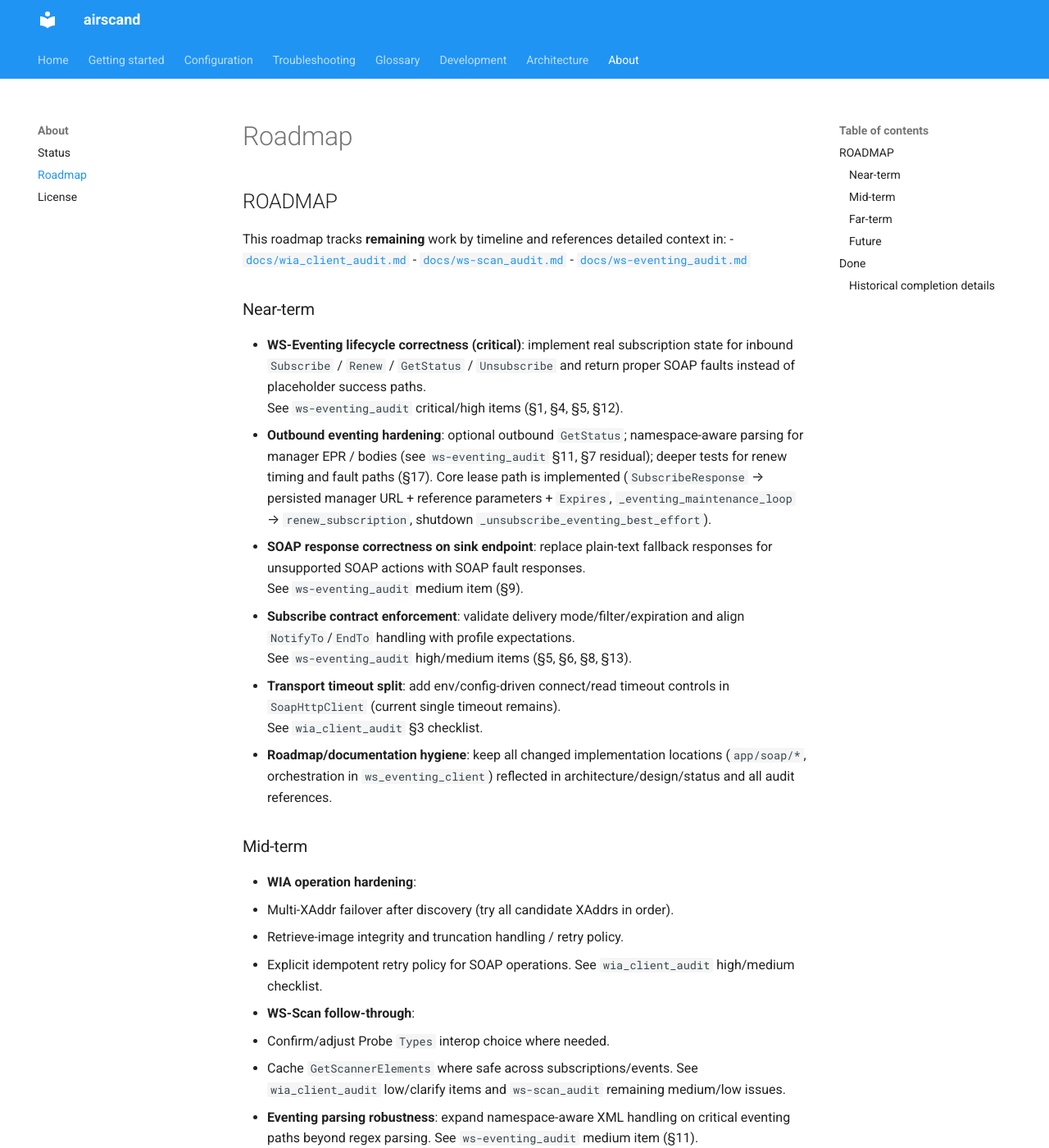
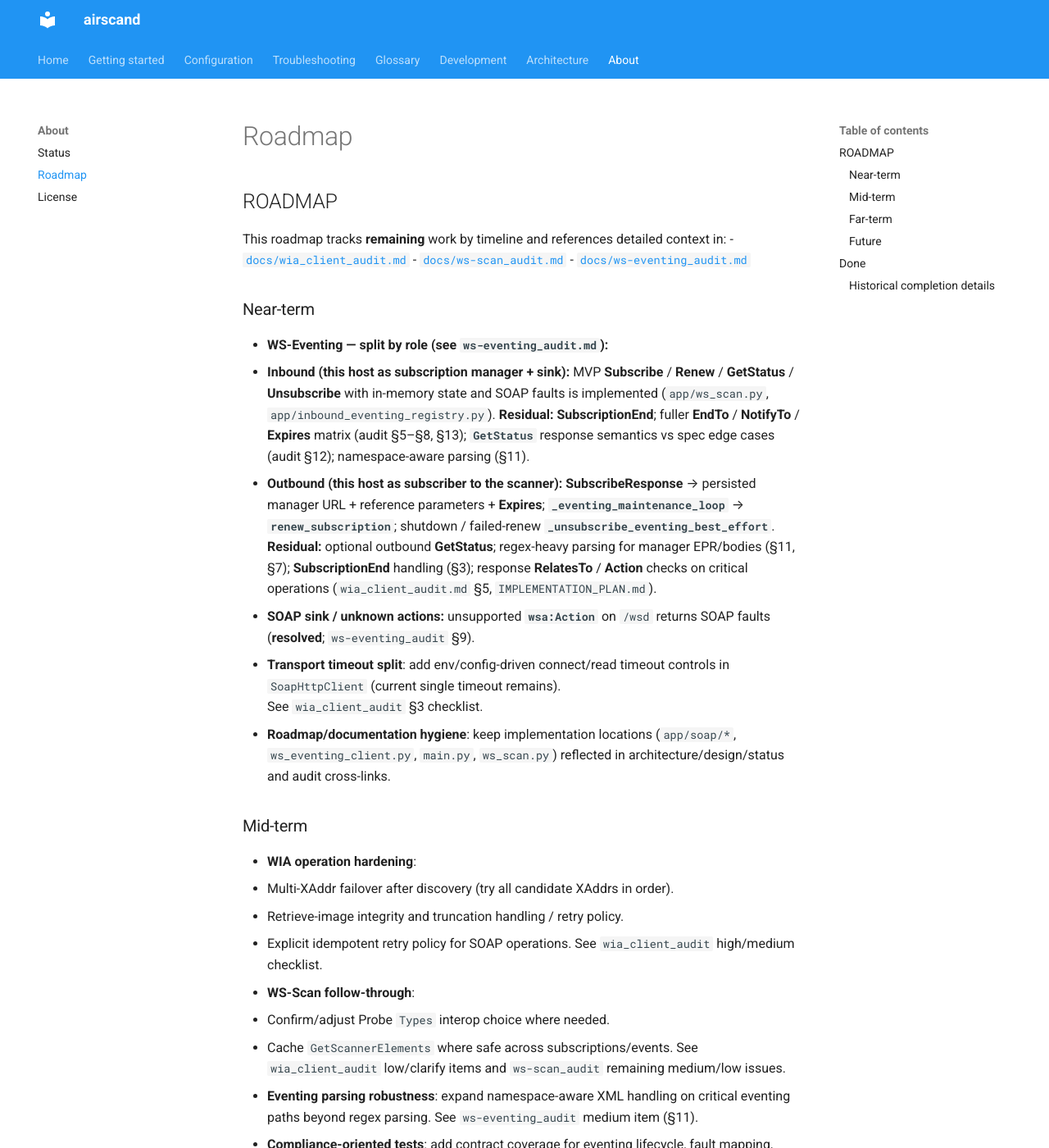
Before and after one commit to retsamedoc/airscand, an MkDocs documentation site: the page built from docs/ROADMAP.md, in a window 1280 px wide and 1400 px high. Shown: the whole window at 82% size. Built offline with MkDocs 1.6.1 and Material for MkDocs 9.7.7, drawn with Linux system fonts in a browser that asks for light colours; plug-ins that fetch from the network failed and are left out; some of the changed text lies outside the part shown.

Commit message:
docs: reconcile status, ROADMAP, architecture with shipped eventing
Align Phase 5 with inbound MVP shipped vs residual and outbound residual
hardening; document observed Config manager EPR fields and shutdown
Unsubscribe ordering. Refresh ROADMAP near-term to split inbound vs
outbound gaps and mark §9 sink faults done. Fix architecture package map
(app/soap/) and technology stack notes. Add outbound/inbound terminology
to ws-eventing audit; renumber IMPLEMENTATION_PLAN backlog 2–17 and move
completed doc reconciliation to verified.

Co-authored-by: Cursor <cursoragent@cursor.com>

```diff
--- a/docs/ROADMAP.md
+++ b/docs/ROADMAP.md
@@ -7,16 +7,13 @@ This roadmap tracks **remaining** work by timeline and references detailed conte
 
 ### Near-term
 
-- **WS-Eventing lifecycle correctness (critical)**: implement real subscription state for inbound `Subscribe` / `Renew` / `GetStatus` / `Unsubscribe` and return proper SOAP faults instead of placeholder success paths.
-  See `ws-eventing_audit` critical/high items (§1, §4, §5, §12).
-- **Outbound eventing hardening**: optional outbound `GetStatus`; namespace-aware parsing for manager EPR / bodies (see `ws-eventing_audit` §11, §7 residual); deeper tests for renew timing and fault paths (§17). Core lease path is implemented (`SubscribeResponse` → persisted manager URL + reference parameters + `Expires`, `_eventing_maintenance_loop` → `renew_subscription`, shutdown `_unsubscribe_eventing_best_effort`).
-- **SOAP response correctness on sink endpoint**: replace plain-text fallback responses for unsupported SOAP actions with SOAP fault responses.
-  See `ws-eventing_audit` medium item (§9).
-- **Subscribe contract enforcement**: validate delivery mode/filter/expiration and align `NotifyTo`/`EndTo` handling with profile expectations.
-  See `ws-eventing_audit` high/medium items (§5, §6, §8, §13).
+- **WS-Eventing — split by role (see `ws-eventing_audit.md`):**
+  - **Inbound (this host as subscription manager + sink):** MVP **Subscribe** / **Renew** / **GetStatus** / **Unsubscribe** with in-memory state and SOAP faults is implemented (`app/ws_scan.py`, `app/inbound_eventing_registry.py`). **Residual:** **SubscriptionEnd**; fuller **EndTo** / **NotifyTo** / **Expires** matrix (audit §5–§8, §13); **`GetStatus`** response semantics vs spec edge cases (audit §12); namespace-aware parsing (§11).
+  - **Outbound (this host as subscriber to the scanner):** **SubscribeResponse** → persisted manager URL + reference parameters + **Expires**; **`_eventing_maintenance_loop`** → **`renew_subscription`**; shutdown / failed-renew **`_unsubscribe_eventing_best_effort`**. **Residual:** optional outbound **GetStatus**; regex-heavy parsing for manager EPR/bodies (§11, §7); **SubscriptionEnd** handling (§3); response **RelatesTo** / **Action** checks on critical operations (`wia_client_audit.md` §5, `IMPLEMENTATION_PLAN.md`).
+- **SOAP sink / unknown actions:** unsupported **`wsa:Action`** on `/wsd` returns SOAP faults (**resolved**; `ws-eventing_audit` §9).
 - **Transport timeout split**: add env/config-driven connect/read timeout controls in `SoapHttpClient` (current single timeout remains).
   See `wia_client_audit` §3 checklist.
-- **Roadmap/documentation hygiene**: keep all changed implementation locations (`app/soap/*`, orchestration in `ws_eventing_client`) reflected in architecture/design/status and all audit references.
+- **Roadmap/documentation hygiene**: keep implementation locations (`app/soap/*`, `ws_eventing_client.py`, `main.py`, `ws_scan.py`) reflected in architecture/design/status and audit cross-links.
 
 ### Mid-term
 
@@ -67,6 +64,7 @@ This roadmap tracks **remaining** work by timeline and references detailed conte
 - Documentation refresh completed for architecture/design/status/README and audit path references.
 - Phase 1-4 implementation milestones and Epson WF-3640 validation completed.
 - Outbound WS-Eventing lease management: persisted subscription manager URL and reference parameters, parsed `Expires`, `_eventing_maintenance_loop` with `renew_subscription`, and best-effort `unsubscribe_from_scanner` on shutdown / failed renew (`main.py`, `app/ws_eventing_client.py`, `app/config.py`, `app/soap/parsers/eventing.py`).
+- Inbound WS-Eventing subscription manager + sink SOAP faults for lifecycle, validation, and unknown `wsa:Action` (`app/ws_scan.py`, `app/inbound_eventing_registry.py`, `app/soap/builders/faults.py`).
 
 ### Historical completion details
 
```
Also changed, not shown: IMPLEMENTATION_PLAN.md (+23 -32 lines), docs/architecture.md (+4 -4 lines), docs/status.md (+9 -7 lines), docs/ws-eventing_audit.md (+4 -2 lines).
